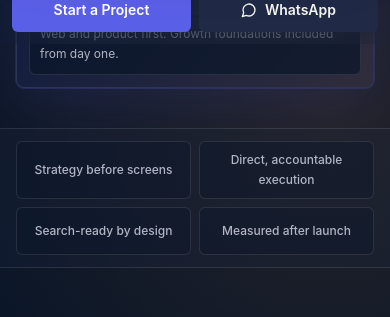
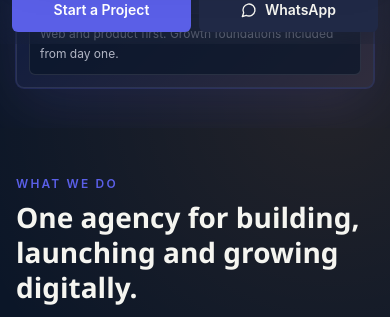
Before and after one commit to aashishlabs/AashishLabs-Studio, a Next.js app: page / in a window 390 px wide. Shown: the part 800-1117 px from the top of the page. Built offline with nearby package versions, Linux system fonts and the light colour scheme; no server answers.

Commit message:
Hide homepage trust strip on mobile

```diff
--- a/components/sections/trust-strip.tsx
+++ b/components/sections/trust-strip.tsx
@@ -2,7 +2,7 @@ import { siteConfig } from "@/content/site";
 
 export function TrustStrip() {
   return (
-    <section className="border-y border-white/10 bg-secondary/20 py-3 md:py-5">
+    <section className="hidden border-y border-white/10 bg-secondary/20 py-5 md:block">
       <div className="container grid grid-cols-2 gap-2 text-xs font-medium leading-5 text-muted-foreground md:gap-3 md:text-sm lg:grid-cols-4">
         {siteConfig.home.trust.map((item) => (
           <div key={item} className="flex min-h-12 items-center justify-center rounded-md border border-white/10 bg-background/40 px-2 py-2 text-center md:px-4 md:py-3">
```
